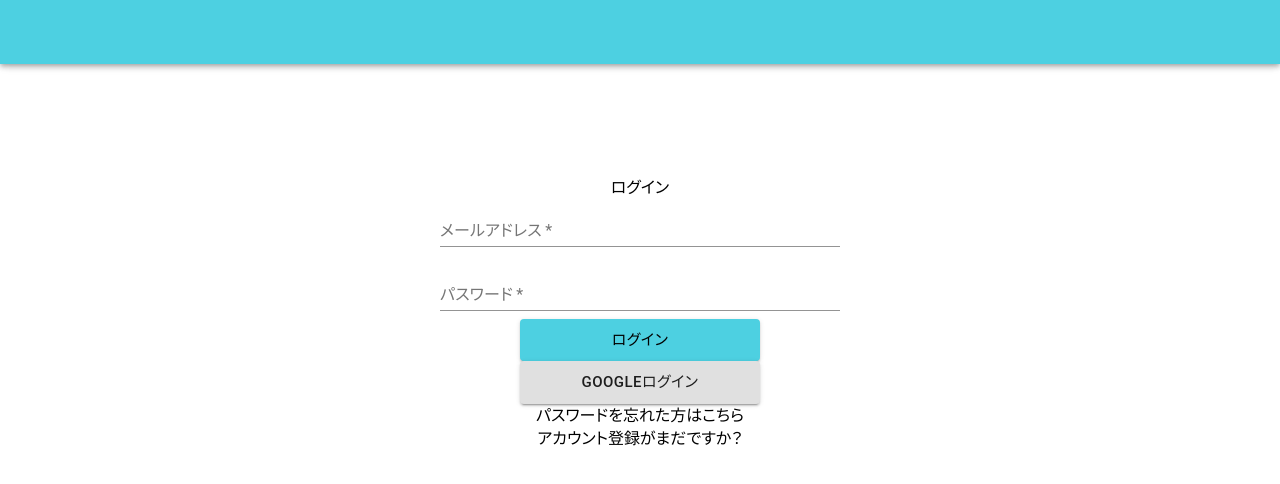
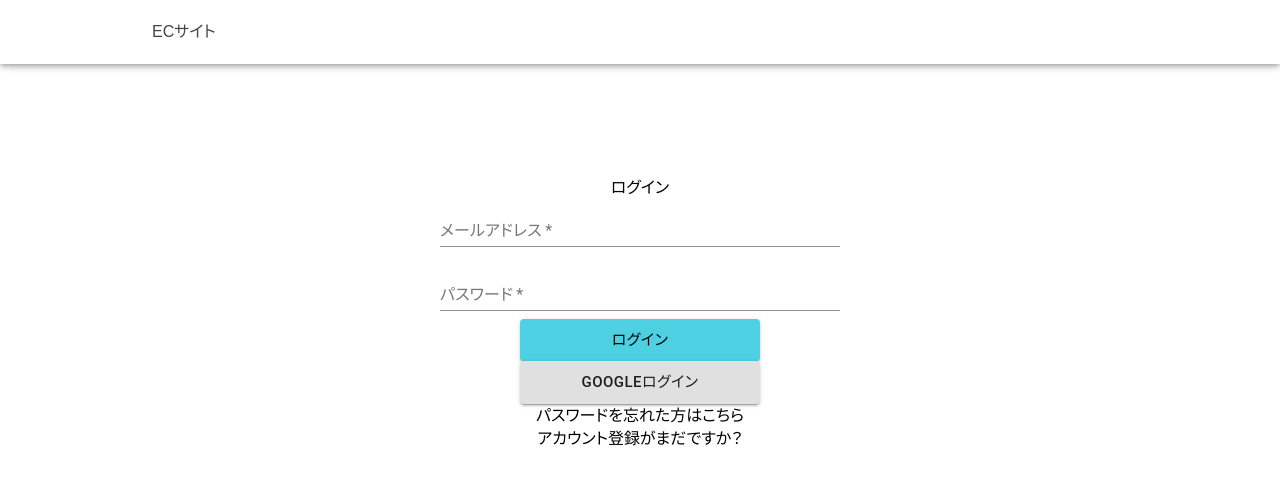
Before and after one commit to TakayukiTooyama/ec-app, a React (Create React App) app: page /signin in a window 1280 px wide. Shown: the top 484 px of the page. Built offline with nearby package versions, Linux system fonts and the light colour scheme.

Commit message:
Headerスタイル

```diff
--- a/src/components/Header/Header.tsx
+++ b/src/components/Header/Header.tsx
@@ -1,35 +1,62 @@
-import React from 'react';
-import { useSelector } from 'react-redux';
-import { AppBar, Toolbar, IconButton } from '@material-ui/core';
-import ShoppingCartIcon from '@material-ui/icons/ShoppingCart';
-import FavoriteBorderIcon from '@material-ui/icons/FavoriteBorder';
-import MenuIcon from '@material-ui/icons/Menu';
+import React, { useState, useCallback } from 'react';
+import { AppBar, Toolbar, makeStyles } from '@material-ui/core';
+import { useSelector, useDispatch } from 'react-redux';
 
+import { HeaderMenu } from './index';
 import { getIsSignedIn } from '../../reducks/users/selectors';
 import { Users } from '../../reducks/users/types';
+import { push } from 'connected-react-router';
+import ClosedDrawer from './ClosedDrawer';
+
+const useStyles = makeStyles({
+  root: {
+    flexGlow: 1,
+  },
+  menuBar: {
+    backgroundColor: '#fff',
+    color: '#444',
+  },
+  toolBar: {
+    margin: '0 auto',
+    maxWidth: 1024,
+    width: '100%',
+  },
+  iconButton: {
+    margin: '0 0 0 auto',
+  },
+});
 
 function Header() {
+  const classes = useStyles();
+  const dispatch = useDispatch();
   const selector = useSelector((state: Users) => state);
   const isSignedIn = getIsSignedIn(selector);
+  const [open, setOpen] = useState(false);
+
+  const handleDrawerToggle = useCallback(
+    (e) => {
+      if (e.type === 'keydown' && (e.key === 'Tab' || e.key === 'Shift')) {
+        return false;
+      }
+      setOpen(!open);
+    },
+    [setOpen, open]
+  );
 
   return (
-    <AppBar position="fixed">
-      <Toolbar>
-        {isSignedIn ? (
-          <>
-            <IconButton>
-              <ShoppingCartIcon />
-            </IconButton>
-            <IconButton>
-              <FavoriteBorderIcon />
-            </IconButton>
-            <IconButton>
-              <MenuIcon />
-            </IconButton>
-          </>
-        ) : null}
-      </Toolbar>
-    </AppBar>
+    <div className={classes.root}>
+      <AppBar className={classes.menuBar} position="fixed">
+        <Toolbar className={classes.toolBar}>
+          <div onClick={() => dispatch(push('/'))}>ECサイト</div>
+          {isSignedIn && (
+            <div className={classes.iconButton}>
+              <HeaderMenu handleDrawerToggle={handleDrawerToggle} />
+            </div>
+          )}
+        </Toolbar>
+      </AppBar>
+      <ClosedDrawer open={open} onClose={handleDrawerToggle} />
+    </div>
   );
 }
 
--- /dev/null
+++ b/src/components/Header/HeaderMenu.tsx
@@ -0,0 +1,27 @@
+import React from 'react';
+import { IconButton } from '@material-ui/core';
+import ShoppingCartIcon from '@material-ui/icons/ShoppingCart';
+import FavoriteBorderIcon from '@material-ui/icons/FavoriteBorder';
+import MenuIcon from '@material-ui/icons/Menu';
+
+type Props = {
+  handleDrawerToggle: (e: any) => false | undefined;
+};
+
+function HeaderMenu({ handleDrawerToggle }: Props) {
+  return (
+    <>
+      <IconButton>
+        <ShoppingCartIcon />
+      </IconButton>
+      <IconButton>
+        <FavoriteBorderIcon />
+      </IconButton>
+      <IconButton onClick={(e) => handleDrawerToggle(e)}>
+        <MenuIcon />
+      </IconButton>
+    </>
+  );
+}
+
+export default HeaderMenu;
--- a/src/components/Header/index.tsx
+++ b/src/components/Header/index.tsx
@@ -1 +1,3 @@
 export { default as Header } from './Header';
+export { default as HeaderMenu } from './HeaderMenu';
+export { default as ClosedDrawer } from './ClosedDrawer';
```
